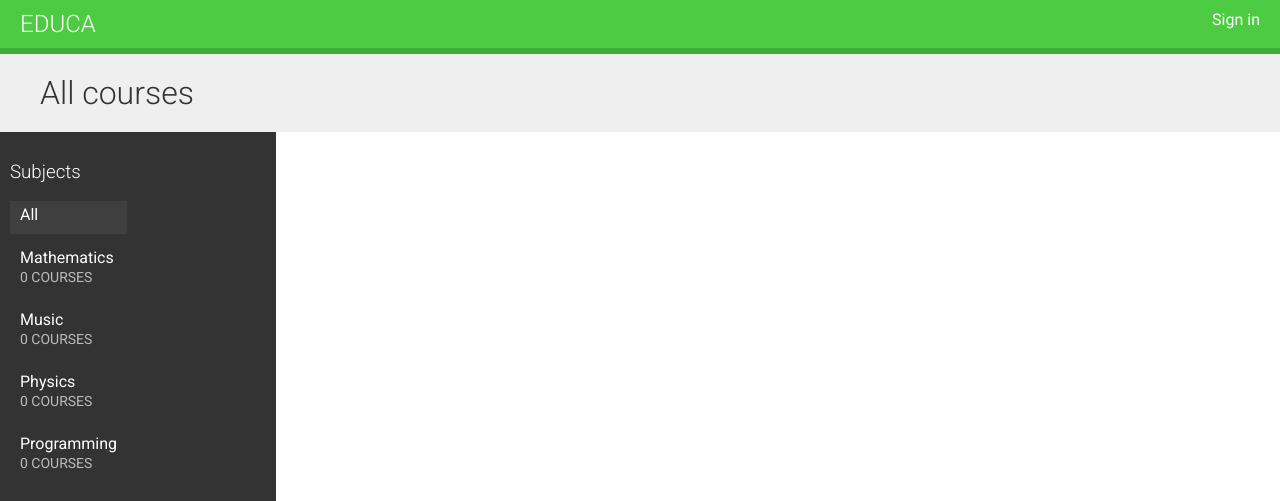
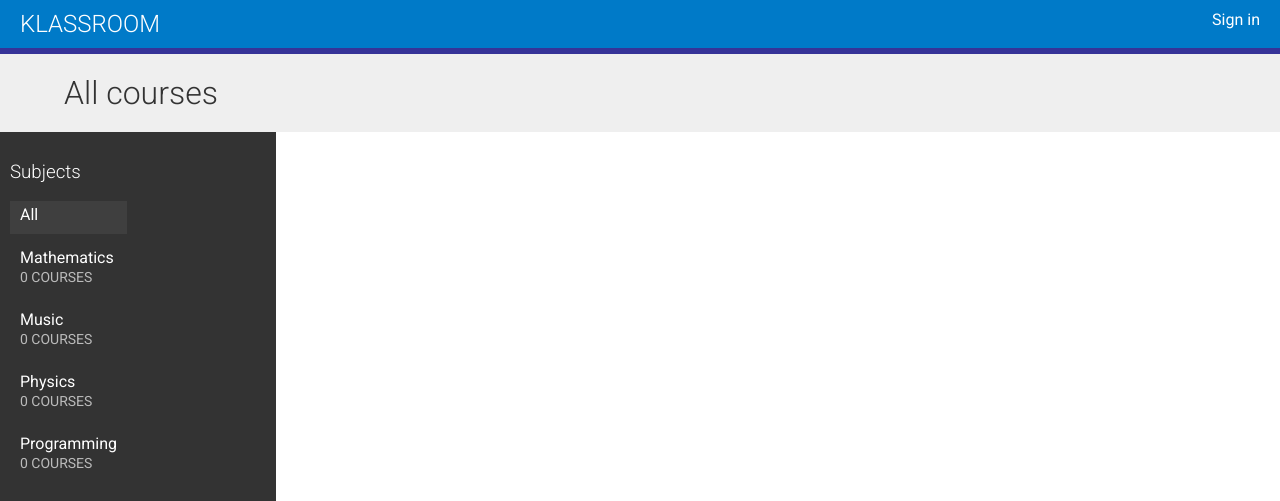
Before and after one commit to Bengya/educa-course, a Django app: page / in a window 1280 px wide. Shown: the top 501 px of the page. Run offline with Django 3.2, Linux system fonts and the light colour scheme; data comes from the database, SQL or seed files in the repository; data that the repository does not hold is empty; parts of the project's set-up code (start-up, migrations or seed data) failed here and were passed over; some libraries are stand-ins or nearby versions.

Commit message:
modified styling

```diff
--- a/courses/static/css/base.css
+++ b/courses/static/css/base.css
@@ -8,7 +8,7 @@ body {
 }
 
 a {
-    color:#3fad37;
+    color:#363398;
     text-decoration:none;
 }
 
@@ -23,9 +23,9 @@ h1, h2, h3, h4, h5, h6 {
 
 h1 {
     background:#efefef;
-    width:100%;
+    width:90%;
     overflow:auto;
-    padding:20px 0 20px 40px;
+    padding:20px 5% 20px 5%;
     margin:0;
 }
 
@@ -48,10 +48,10 @@ h1 {
 }
 
 #header {
-    background:#4dcc43;
+    background:#007AC8;
     overflow:auto;
     padding:10px 20px;
-    border-bottom:6px solid #3fad37;
+    border-bottom:6px solid #363398;
 }
 
 #header .logo {
@@ -118,7 +118,7 @@ h1 {
 }
 
 .contents ul a:hover {
-    color:#4dcc43;
+    color:#007AC8;
 }
 
 ul.content-types li {
@@ -169,7 +169,7 @@ select {
 
 input[type=submit], a.button {
     border-radius:5px;
-    background:#4dcc43;
+    background:#007AC8;
     color:#fff;
     font-size:16px;
     text-transform:uppercase;
@@ -179,13 +179,13 @@ input[type=submit], a.button {
 }
 
 a.secondary-button {
-    border:3px solid #4dcc43;
+    border:3px solid #007AC8;
     padding:10px 20px;
     margin:10px 0;
 }
 
 input[type=submit]:hover, a.button:hover {
-    background:#3fad37;
+    background:#363398;
 }
 
 ul#course-modules {
@@ -224,7 +224,7 @@ ul#course-modules li:hover {
 }
 
 #module-contents input[type=submit] {
-    color:#3fad37;
+    color:#363398;
     background:none;
     margin:-20px 0 0;
     padding:0;
--- a/courses/templates/base.html
+++ b/courses/templates/base.html
@@ -3,12 +3,12 @@
 <html>
 <head>
   <meta charset="utf-8" />
-  <title>{% block title %}Educa{% endblock %}</title>
+  <title>{% block title %}Klassroom{% endblock %}</title>
   <link href="{% static "css/base.css" %}" rel="stylesheet">
 </head>
 <body>
   <div id="header">
-    <a href="/" class="logo">Educa</a>
+    <a href="/" class="logo">Klassroom</a>
     <ul class="menu">
       {% if request.user.is_authenticated %}
         <li><a href="{% url "logout" %}">Sign out</a></li>
```
Also changed, not shown: media/images/unnamed.png (added).
